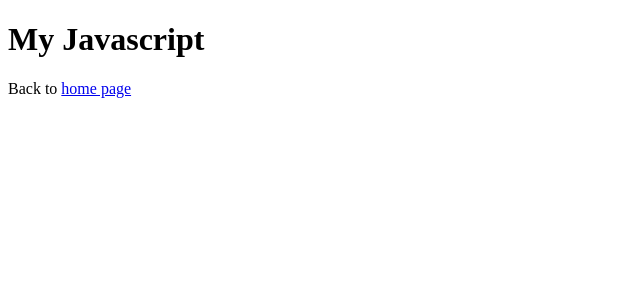
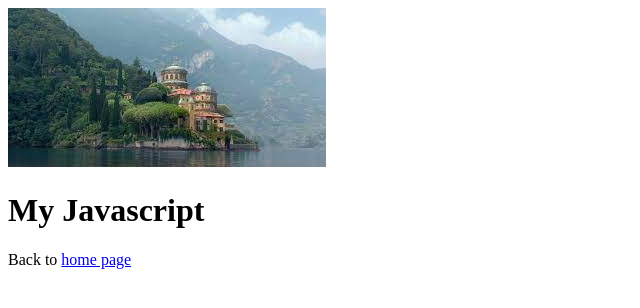
Before and after one commit to aniesu/aniesu.github.io, a plain HTML site: page javascripts.html in a window 1280 px wide. Shown: the whole page, without its empty margins (0-640 px from the left). Drawn offline with Linux system fonts and the light colour scheme.

Commit message:
Update javascripts.html

```diff
--- a/javascripts.html
+++ b/javascripts.html
@@ -7,6 +7,7 @@
   </head>
 
   <body>
+    <img src="star.jpg">
     <h1> My Javascript</h1>
     Back to <a href=“index.html”> home page</a>
   </body>
```
